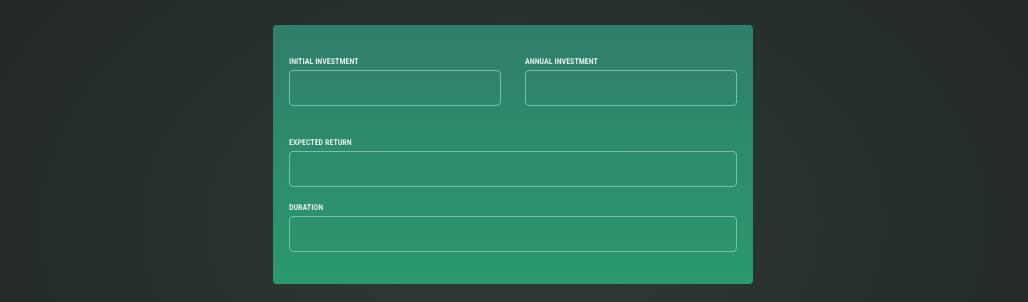
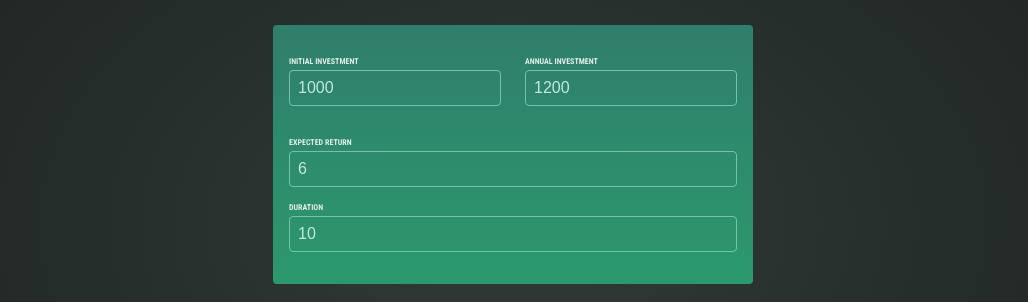
Before and after one commit to Michelle-bit-web/investment-calculator-react, a React (Vite) app: page / in a window 1280 px wide. Shown: the part 201-503 px from the top of the page, without its empty margins (127-1155 px from the left). Built offline with nearby package versions, Linux system fonts and the light colour scheme.

Commit message:
User input state lifted up in order to use the information for the result component

```diff
--- a/src/App.jsx
+++ b/src/App.jsx
@@ -1,13 +1,32 @@
 import Header from "./components/Header";
 import UserInput from "./components/UserInput";
+import Results from "./components/Results";
+import { useState } from "react";
 
 function App() {
+  const [userInput, saveUserInput] = useState({
+    initialInvestment: 1000,
+    annualInvestment: 1200,
+    expectedReturn: 6,
+    duration: 10,
+  });
+
+  function handleChange(inputID, newValue) {
+    saveUserInput((prevValues) => {
+      return {
+        ...prevValues,
+        [inputID]: newValue,
+      };
+    });
+  }
+
   return (
     <>
-    <Header />
-    <UserInput />
+      <Header />
+      <UserInput setInputData={handleChange} userInput={userInput} />
+      <Results userInput={userInput}/>
     </>
-  )
+  );
 }
 
-export default App
+export default App;
--- /dev/null
+++ b/src/components/Results.jsx
@@ -0,0 +1,7 @@
+// import { calculateInvestmentResults } from "../util/investment";
+// import { formatter } from "../util/investment";
+
+export default function Results({userInput}) {
+    console.log(userInput)
+    return <></>
+}
--- a/src/components/UserInput.jsx
+++ b/src/components/UserInput.jsx
@@ -1,42 +1,26 @@
-import { useState } from "react"
 
-export default function UserInput() {
 
-    const [userInput, saveUserInput] = useState({
-        initialInvestment: 1000,
-        annualInvestment: 1200,
-        expectedReturn: 6,
-        duration: 10
-    })
-
-    function handleChange(inputID, newValue) {
-        saveUserInput(prevValues => {
-            return {
-                ...prevValues,
-                [inputID]: newValue
-            }
-        });
-    }
+export default function UserInput({setInputData, userInput}) {
 
     return <section id="user-input">
         <div className="input-group">
             <p>
-                <label for="initialInvestment" >Initial Investment</label>
-                <input id="initialInvestment" type="number" required value={userInput} onChange={(event) => handleChange('initialInvestment', event.target.value)}/>
+                <label htmlFor="initialInvestment" >Initial Investment</label>
+                <input id="initialInvestment" type="number" required value={userInput.initialInvestment} onChange={(event) => setInputData('initialInvestment', event.target.value)}/>
             </p>
             <p>
-                <label for="annualInvestment" >Annual Investment</label>
-                <input id="annualInvestment" type="number" required value={userInput} onChange={(event) => handleChange('annualInvestment', event.target.value)}/>
+                <label htmlFor="annualInvestment" >Annual Investment</label>
+                <input id="annualInvestment" type="number" required value={userInput.annualInvestment} onChange={(event) => setInputData('annualInvestment', event.target.value)}/>
             </p>
         </div>
           <div className="numbert-group">
             <p>
-                <label for="expectedReturn" >Expected Return</label>
-                <input id="expectedReturn" type="number" required value={userInput} onChange={(event) => handleChange('expectedReturn', event.target.value)}/>
+                <label htmlFor="expectedReturn" >Expected Return</label>
+                <input id="expectedReturn" type="number" required value={userInput.expectedReturn} onChange={(event) => setInputData('expectedReturn', event.target.value)}/>
             </p>
             <p>
-                <label for="duration" >Duration</label>
-                <input id="duration" type="number" required value={userInput} onChange={(event) => handleChange('duration', event.target.value)}/>
+                <label htmlFor="duration" >Duration</label>
+                <input id="duration" type="number" required value={userInput.duration} onChange={(event) => setInputData('duration', event.target.value)}/>
             </p>
         </div>
 
```
